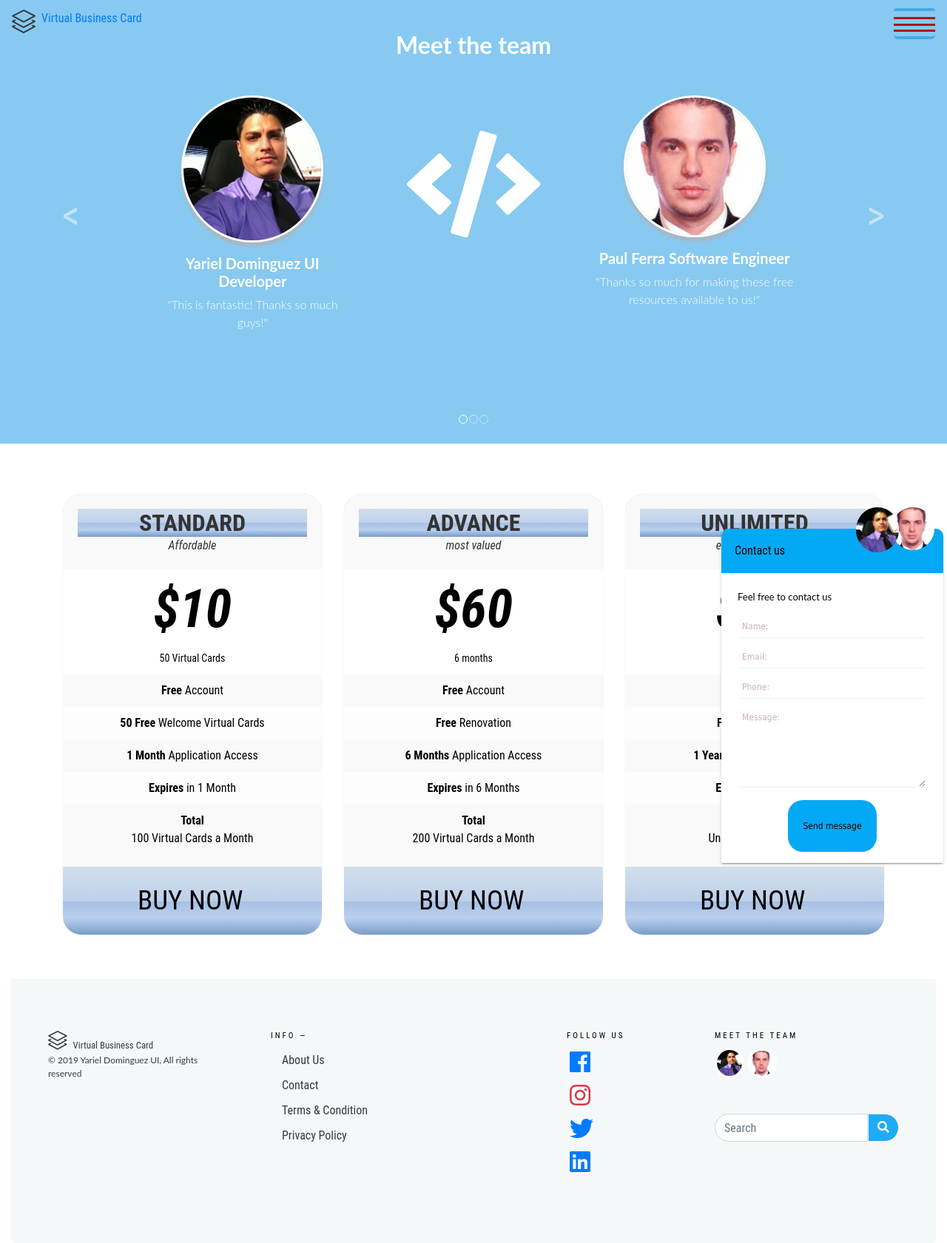
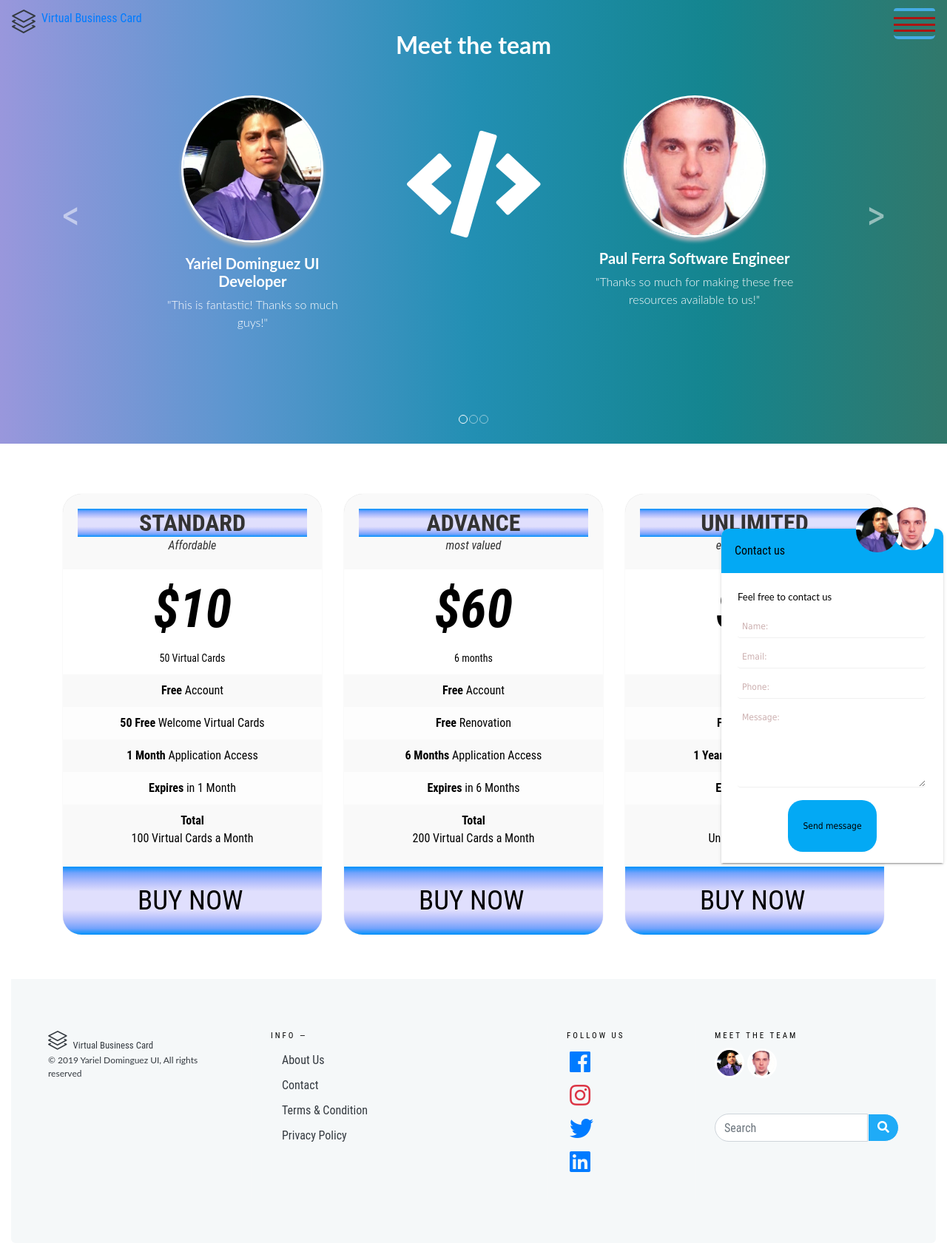
Before and after one commit to yariel1983/virtualbusinesscard, a PHP site: page /about.php in a window 1280 px wide. Shown: the whole page at 74% size. Run offline with PHP 8.4, Linux system fonts and the light colour scheme; some libraries are stand-ins or nearby versions.

Commit message:
ABOUT US COLORS

```diff
--- a/assets/css/style.css
+++ b/assets/css/style.css
@@ -155,7 +155,7 @@
 
 .bio-info{
     padding: 5%;
-   box-shadow: -3px 2px 62px 2px #545b62;
+    box-shadow: -3px 2px 62px 2px #545b62;
     background: none;
     border: 1px solid #fff !important;
     border-radius: 5px !important;
@@ -379,12 +379,7 @@
     font-size: 32px;
     text-transform: uppercase;
     margin: 0;
-    /* Permalink - use to edit and share this gradient: http://colorzilla.com/gradient-editor/#d2dfed+0,c8d7eb+26,bed0ea+51,a6c0e3+51,afc7e8+62,bad0ef+75,99b5db+88,799bc8+100;Grey+Blue+Gloss+%231 */
-    background: #d2dfed; /* Old browsers */
-    background: -moz-linear-gradient(top, #d2dfed 0%, #c8d7eb 26%, #bed0ea 51%, #a6c0e3 51%, #afc7e8 62%, #bad0ef 75%, #99b5db 88%, #799bc8 100%); /* FF3.6-15 */
-    background: -webkit-linear-gradient(top, #d2dfed 0%,#c8d7eb 26%,#bed0ea 51%,#a6c0e3 51%,#afc7e8 62%,#bad0ef 75%,#99b5db 88%,#799bc8 100%); /* Chrome10-25,Safari5.1-6 */
-    background: linear-gradient(to bottom, #d2dfed 0%,#c8d7eb 26%,#bed0ea 51%,#a6c0e3 51%,#afc7e8 62%,#bad0ef 75%,#99b5db 88%,#799bc8 100%); /* W3C, IE10+, FF16+, Chrome26+, Opera12+, Safari7+ */
-    filter: progid:DXImageTransform.Microsoft.gradient( startColorstr='#d2dfed', endColorstr='#799bc8',GradientType=0 ); /* IE6-9 */
+   background-image: linear-gradient(to top, #0091fb, #72a2fc, #a0b5fc, #c3c9fc, #e0dffd, #e0dffd, #e0dffd, #e0dffd, #c3c9fc, #a0b5fc, #72a2fc, #0091fb);
 
 }
 
@@ -441,17 +436,12 @@
 
 .option .btn-success {
     color: black;
-    /* Permalink - use to edit and share this gradient: http://colorzilla.com/gradient-editor/#d2dfed+0,c8d7eb+26,bed0ea+51,a6c0e3+51,afc7e8+62,bad0ef+75,99b5db+88,799bc8+100;Grey+Blue+Gloss+%231 */
-    background: #d2dfed; /* Old browsers */
-    background: -moz-linear-gradient(top, #d2dfed 0%, #c8d7eb 26%, #bed0ea 51%, #a6c0e3 51%, #afc7e8 62%, #bad0ef 75%, #99b5db 88%, #799bc8 100%); /* FF3.6-15 */
-    background: -webkit-linear-gradient(top, #d2dfed 0%,#c8d7eb 26%,#bed0ea 51%,#a6c0e3 51%,#afc7e8 62%,#bad0ef 75%,#99b5db 88%,#799bc8 100%); /* Chrome10-25,Safari5.1-6 */
-    background: linear-gradient(to bottom, #d2dfed 0%,#c8d7eb 26%,#bed0ea 51%,#a6c0e3 51%,#afc7e8 62%,#bad0ef 75%,#99b5db 88%,#799bc8 100%); /* W3C, IE10+, FF16+, Chrome26+, Opera12+, Safari7+ */
-    filter: progid:DXImageTransform.Microsoft.gradient( startColorstr='#d2dfed', endColorstr='#799bc8',GradientType=0 ); /* IE6-9 */
+    background-image: linear-gradient(to top, #0091fb, #72a2fc, #a0b5fc, #c3c9fc, #e0dffd, #e0dffd, #e0dffd, #e0dffd, #c3c9fc, #a0b5fc, #72a2fc, #0091fb);
     border-radius: 0px 0px 25px 25px;
 }
 
 .option .btn-success:hover {
-    background: #03a9f4;
+    background-image: linear-gradient(to top, #ffffff, #e8e7fe, #cdd0fd, #acbbfc, #82a8fc, #82a8fc, #82a8fc, #82a8fc, #acbbfc, #cdd0fd, #e8e7fe, #ffffff);
 }
 
 .option .hided-icon {
@@ -594,7 +584,7 @@ h3{
     height: 600px !important;
     margin-top: 0px;
     position: relative;
-    background: rgba(72,172,232,0.65);
+    background-image: linear-gradient(to right, #9997dc, #5b96cf, #228fb3, #14858f, #31786b);
 }
 #carouselExampleIndicators, ol, li{
     color: black !important;
@@ -609,12 +599,7 @@ h3{
 }
 
 #jumbotron1{
-    /* Permalink - use to edit and share this gradient: http://colorzilla.com/gradient-editor/#67b2ef+0,83c1f3+41 */
-    background: rgb(103,178,239); /* Old browsers */
-    background: -moz-linear-gradient(left, rgba(103,178,239,1) 0%, rgba(131,193,243,1) 41%); /* FF3.6-15 */
-    background: -webkit-linear-gradient(left, rgba(103,178,239,1) 0%,rgba(131,193,243,1) 41%); /* Chrome10-25,Safari5.1-6 */
-    background: linear-gradient(to right, rgba(103,178,239,1) 0%,rgba(131,193,243,1) 41%); /* W3C, IE10+, FF16+, Chrome26+, Opera12+, Safari7+ */
-    filter: progid:DXImageTransform.Microsoft.gradient( startColorstr='#67b2ef', endColorstr='#83c1f3',GradientType=1 ); /* IE6-9 */
+    background-image: linear-gradient(to bottom, #e70909, #c70058, #852e76, #433b68, #2b323c);
     margin-bottom: 80px;
 
 }
@@ -709,9 +694,12 @@ h3{
     padding: 10px 50px 10px 50px;
 }
 
- #servdiv {
-        background: #aaafb2 !important;
-    }
+#servdiv {
+    padding-right: 0px !important;
+    padding-left: 0px !important;
+    background: #4da6ea;
+    background-image: linear-gradient(to left top, #f06f6f, #eb78a2, #d18bcb, #ac9fe2, #8bb0e6) !important;
+}
 #choosepic{
     background-color: transparent;
 }
```
